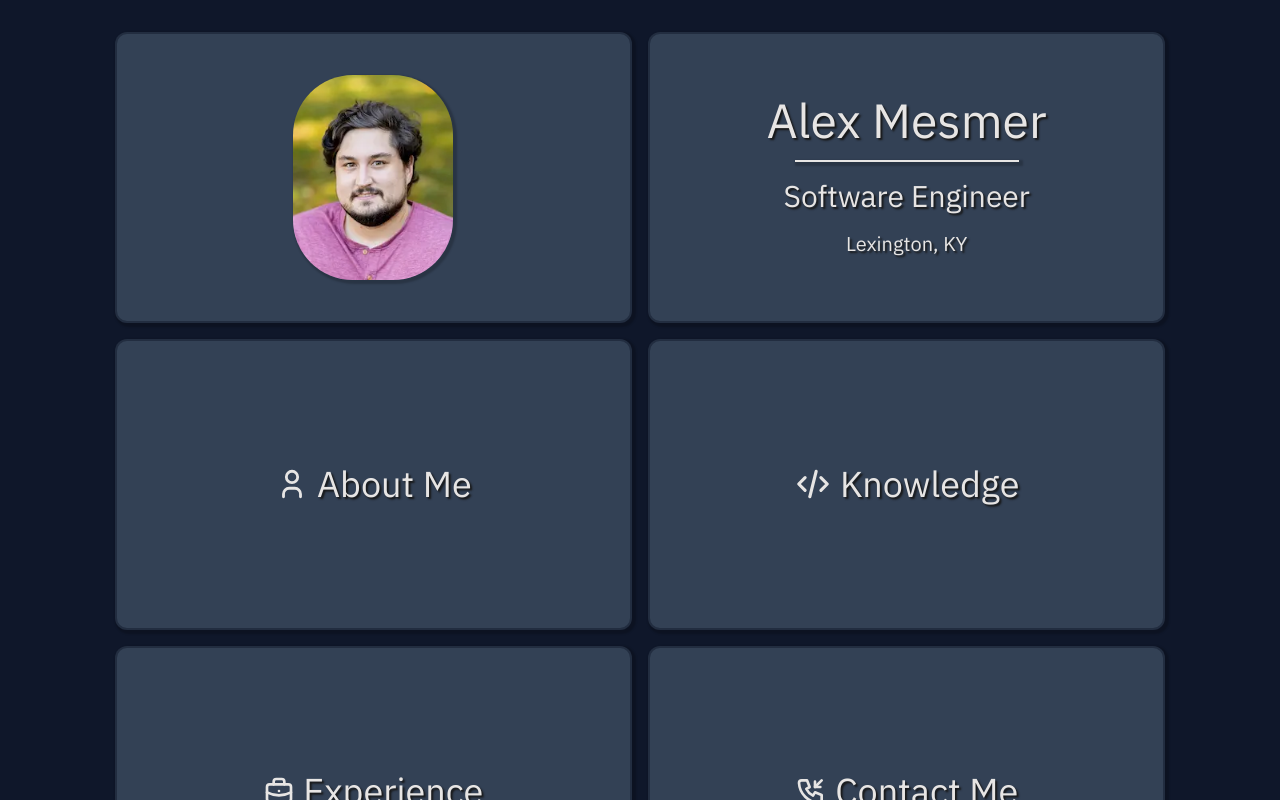
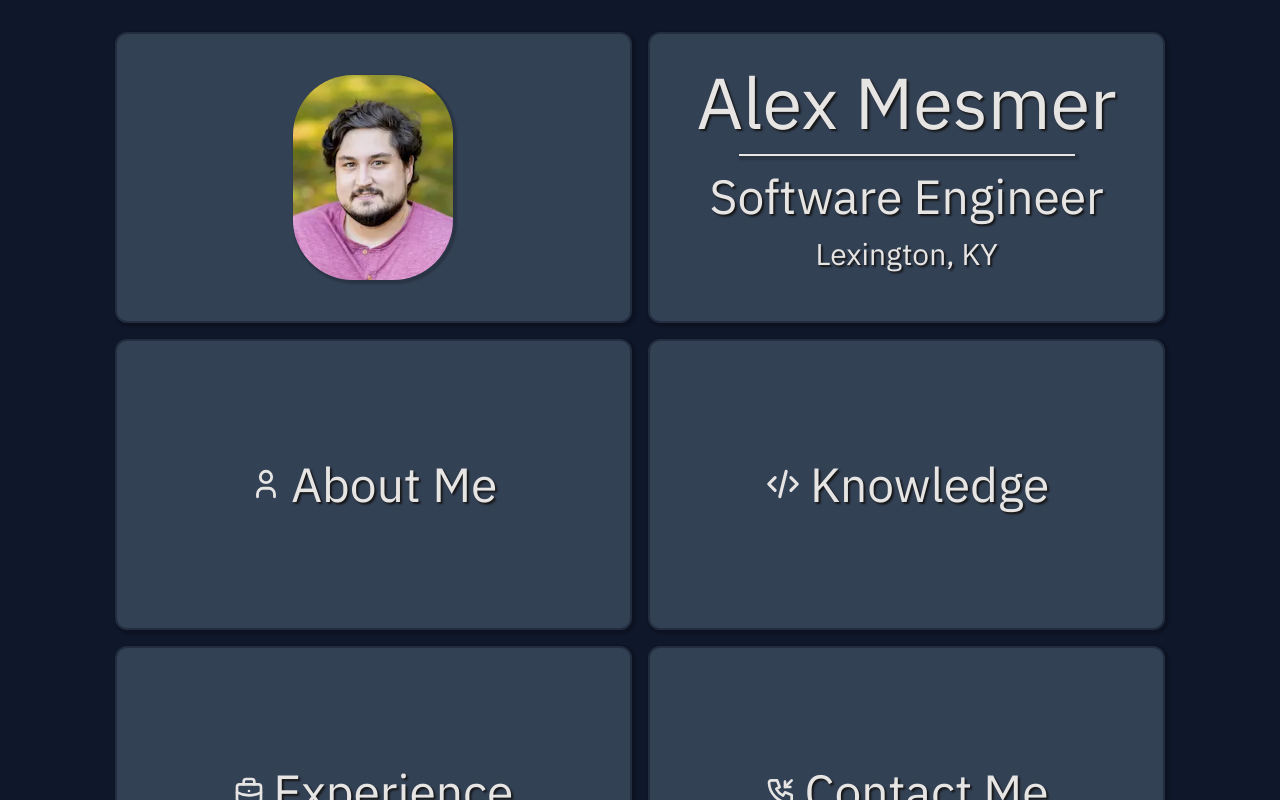
Before and after one commit to mez32/PersonalWebsite, a React (Vite) app: page / in a window 1280 px wide. Shown: the top 800 px of the page. Built offline with nearby package versions, Linux system fonts and the light colour scheme.

Commit message:
Added some more break points on text and images

```diff
--- a/src/index.css
+++ b/src/index.css
@@ -14,11 +14,3 @@ body {
 	text-shadow: 2px 2px 2px #171717;
 	@apply bg-slate-900 text-stone-200 font-ibm h-full;
 }
-
-h1 {
-	@apply text-5xl md:text-6xl;
-}
-
-h3 {
-	@apply text-3xl md:text-4xl;
-}
--- a/src/pages/Home.tsx
+++ b/src/pages/Home.tsx
@@ -19,7 +19,7 @@ const Home: React.FC = () => {
               <GridCard>
                 <div className="justify-center flex p-4">
                   <img
-                    className="rounded-[60px] h-auto w-40 md:w-32 lg:w-40 2xl:w-44 3xl:w-48 shadow-md"
+                    className="rounded-[60px] h-auto w-40 md:w-36 lg:w-40 2xl:w-44 3xl:w-52 shadow-md"
                     src="assets/alexImage.webp"
                     alt="A picture of me"
                   />
@@ -27,31 +27,33 @@ const Home: React.FC = () => {
               </GridCard>
               <GridCard>
                 <div className="justify-center items-center text-center p-4 md:p-5">
-                  <h2 className="pb-4 text-4xl xl:text-5xl 3xl:text-6xl">
+                  <h1 className="pb-4 text-5xl lg:text-6xl xl:text-7xl">
                     Alex Mesmer
+                  </h1>
+                  <Divider />
+                  <h2 className="py-4 text-3xl lg:text-4xl xl:text-5xl">
+                    Software Engineer
                   </h2>
-                  <Divider />
-                  <h3 className="py-4 text-2xl lg:text-3xl 3xl:text-4xl">
-                    Software Engineer
+                  <h3 className="pb-2 lg:pb-4 text-xl md:text-2xl xl:text-3xl">
+                    Lexington, KY
                   </h3>
-                  <h4 className="text-xl 3xl:text-2xl">Lexington, KY</h4>
                 </div>
               </GridCard>
               <GridCard routeId="about">
                 <IconUser className="mr-2 align-middle" size={34} />
-                <h3>About Me</h3>
+                <h3 className="text-4xl md:text-5xl">About Me</h3>
               </GridCard>
               <GridCard routeId="knowledge">
                 <IconCode className="mr-2 align-middle" size={38} />
-                <h3>Knowledge</h3>
+                <h3 className="text-4xl md:text-5xl">Knowledge</h3>
               </GridCard>
               <GridCard routeId="experience">
                 <IconBriefcase className="mr-2 align-middle" size={32} />
-                <h3>Experience</h3>
+                <h3 className="text-4xl md:text-5xl">Experience</h3>
               </GridCard>
               <GridCard routeId="contact">
                 <IconPhoneIncoming className="mr-2 align-middle" size={32} />
-                <h3>Contact Me</h3>
+                <h3 className="text-4xl md:text-5xl">Contact Me</h3>
               </GridCard>
             </div>
           </div>
```
